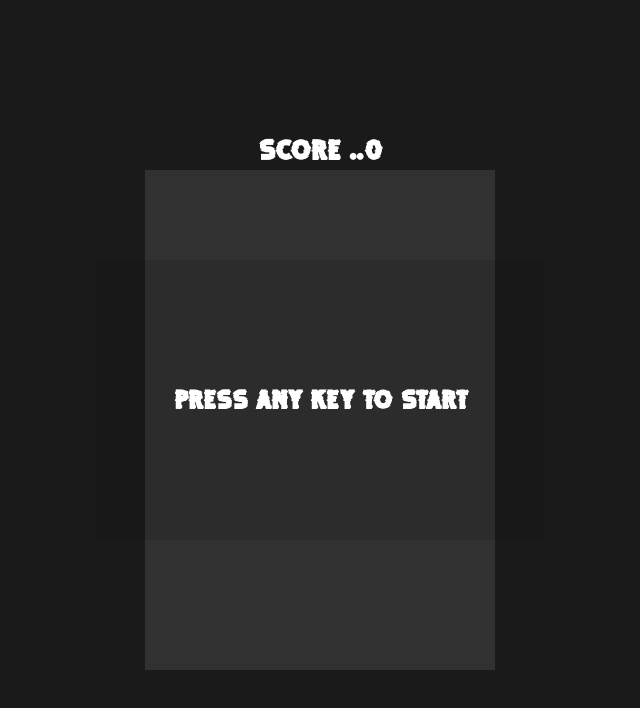
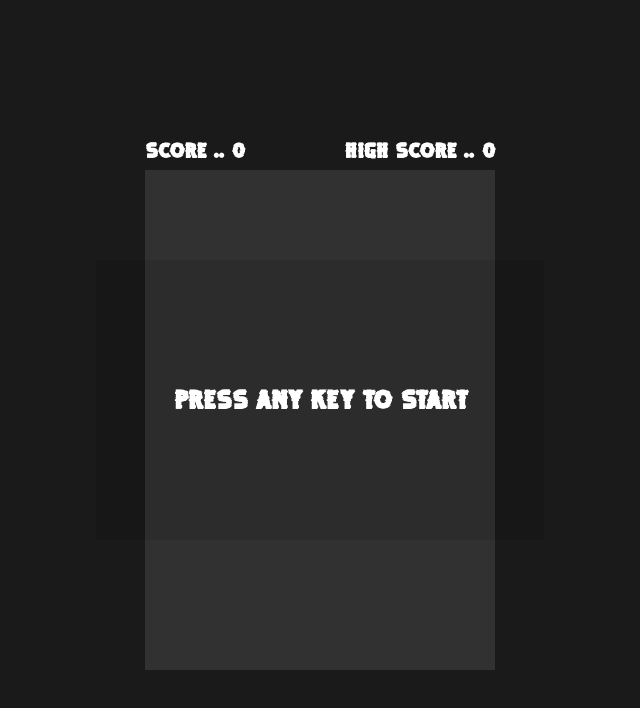
Before and after one commit to vishal-pandey/snake-game, a plain HTML site: page index.html in a window 1280 px wide. Shown: the whole page, without its empty margins (320-960 px from the left). Drawn offline with Linux system fonts and the light colour scheme.

Commit message:
High Score

```diff
--- a/index.html
+++ b/index.html
@@ -13,7 +13,11 @@
 <body>
 
     <section class="container">
-        <div class="score">Score .. <span class="thescore"></span></div>
+        <div class="score">
+            <div> Score .. <span class="thescore"></span> </div>
+
+            <div>High Score .. <span class="highScore"></span> </div>
+        </div>
         <section class="board">
         </section>
     </section>
--- a/script.js
+++ b/script.js
@@ -4,13 +4,19 @@ window.onload = ()=>{
     let info = document.querySelector(".info")
     let gameover = document.querySelector(".gameover")
     let thescore = document.querySelector(".thescore")
+    let highScore = document.querySelector(".highScore")
+    let scoreDiv = document.querySelector(".score")
     const width = 35;
     const height = 50;
     const speed = 1;
     var length = 2;
+    var theHighScore = window.localStorage.getItem('highScore') || '0';
+    theHighScore = parseInt(theHighScore);
+    highScore.innerHTML = theHighScore
     var snakeArr = [];
 
     board.style.width = width*10+"px"
+    scoreDiv.style.width = width*10+"px"
     board.style.height = height*10+"px"
 
     function fillBoard() {
@@ -262,7 +268,13 @@ window.onload = ()=>{
     }
 
     function setScore() {
-        thescore.innerHTML = length - 2;
+        let score = length - 2;
+        thescore.innerHTML = score;
+        if(score > theHighScore) {
+            theHighScore = score;
+            window.localStorage.setItem('highScore', theHighScore);
+            highScore.innerHTML = theHighScore;
+        }
     }
 
 
--- a/style.css
+++ b/style.css
@@ -40,9 +40,9 @@ body{
     height: 40px;
     display: flex;
     align-items: center;
-    justify-content: center;
+    justify-content: space-between;
     font-weight: bolder;
-    font-size: 40px;
+    font-size: 30px;
 }
 .board .cell {
     width: 10px;
```
